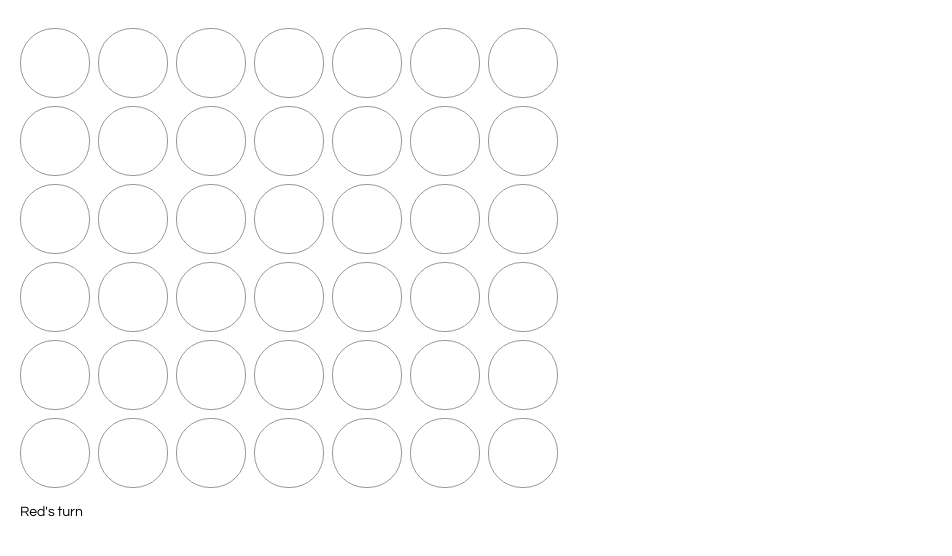
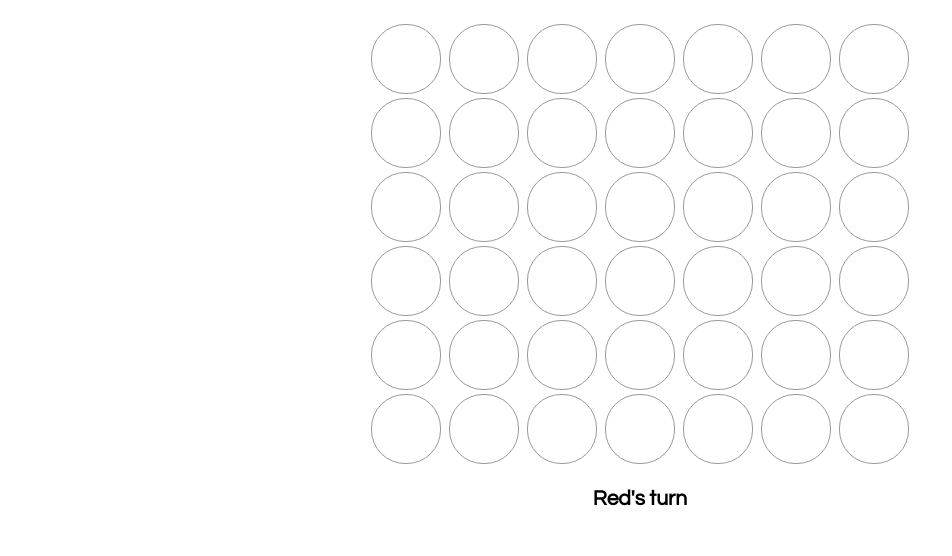
Before and after one commit to jmalk/four-in-a-row, a React app: page / in a window 1280 px wide. Shown: the whole page, without its empty margins (0-952 px from the left). Built offline with nearby package versions, Linux system fonts and the light colour scheme.

Commit message:
Center board and text

```diff
--- a/src/index.css
+++ b/src/index.css
@@ -1,14 +1,22 @@
 body {
   font: 14px "Century Gothic", Futura, sans-serif;
   margin: 20px;
+}
+
+.board {
+  width: 546px;
+  margin: 0 auto;
+}
+
+.turn-label {
+  text-align: center;
 }
 
 .square {
   background: #fff;
   border: 1px solid #999;
   height: 68px;
-  margin-right: 8px;
-  margin-top: 8px;
+  margin: 4px;
   width: 68px;
   border-radius: 34px;
 }
--- a/src/index.js
+++ b/src/index.js
@@ -84,7 +84,7 @@ class Board extends React.Component {
           <Column squares={this.state.board[4]} onClick={() => {this.handleClick(4)}}/>
           <Column squares={this.state.board[5]} onClick={() => {this.handleClick(5)}}/>
           <Column squares={this.state.board[6]} onClick={() => {this.handleClick(6)}}/>
-          <p>{this.state.redPlayersTurn ? 'Red' : 'Blue'}'s turn</p>
+          <h2 className='turn-label'>{this.state.redPlayersTurn ? 'Red' : 'Blue'}'s turn</h2>
         </div>
     )
   }
@@ -93,6 +93,6 @@ class Board extends React.Component {
 // ========================================
 
 ReactDOM.render(
-  <Board />,
+  <Board className="board" />,
   document.getElementById('root')
 );
```
